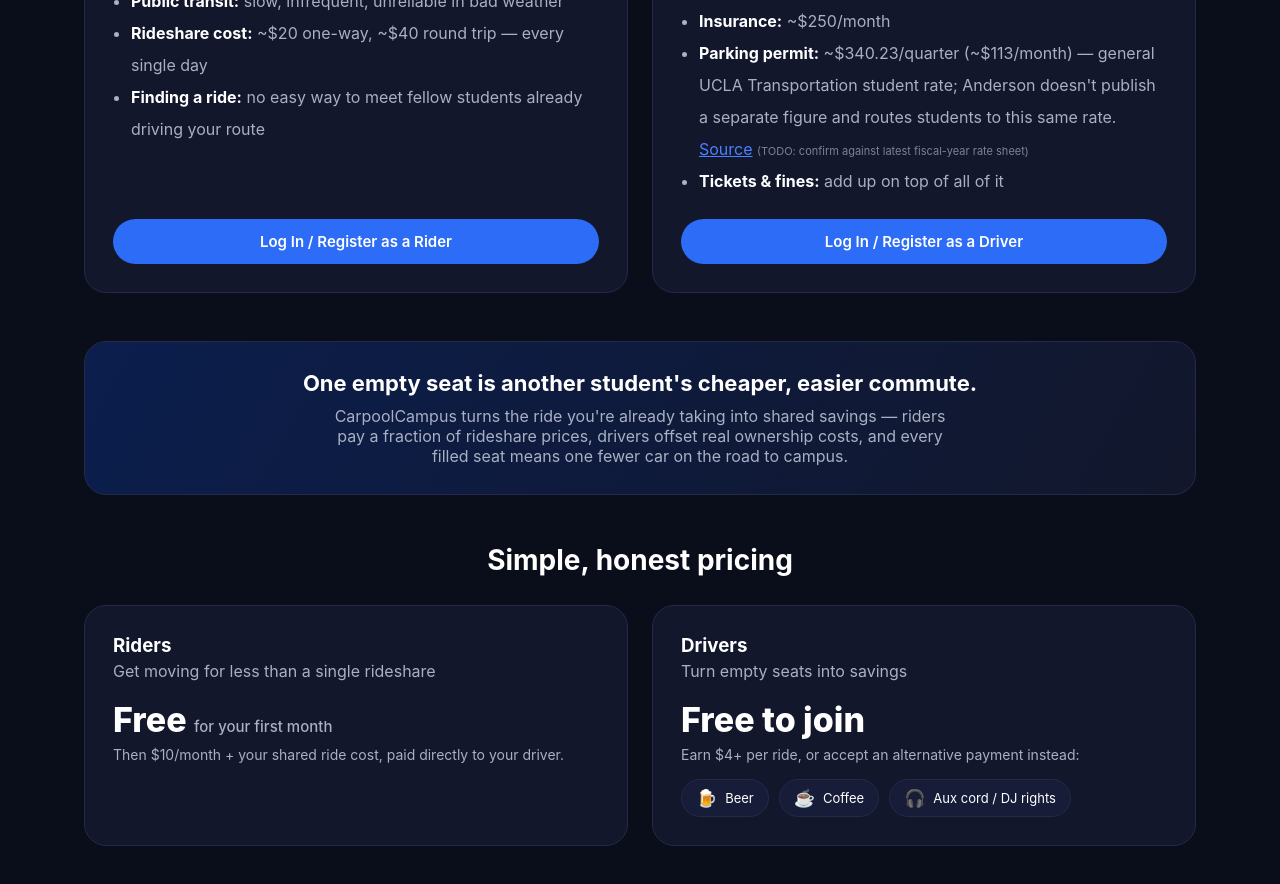
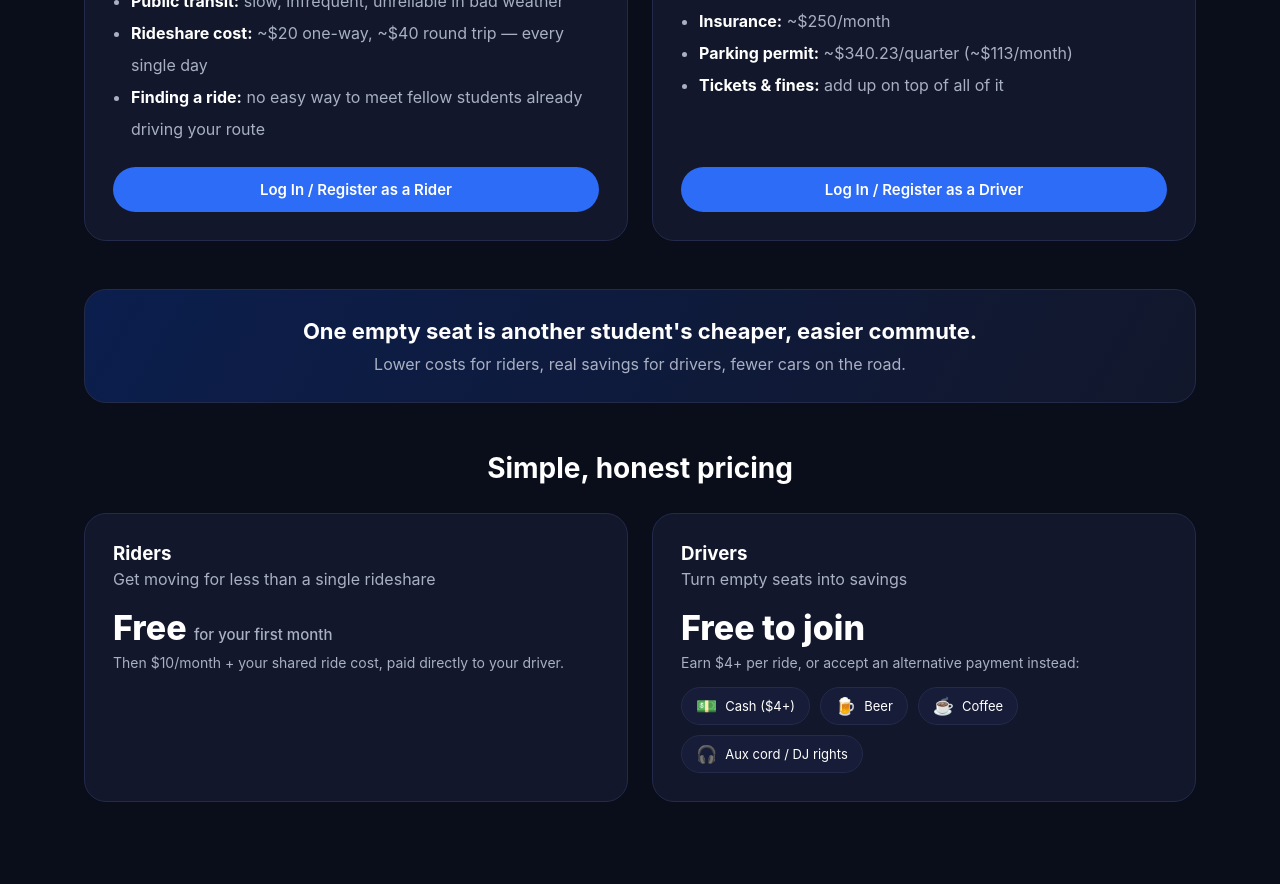
Before and after one commit to tommasocastelli1102/carpoolcampus, a React (Vite) app in the folder frontend/: page /home in a window 1280 px wide. Shown: the part 620-1504 px from the top of the page. Built offline with nearby package versions, Linux system fonts and the light colour scheme; no server answers.

Commit message:
Home page copy cleanup
- Drop the parking-permit citation/TODO text, keep just the figure.
- Add a cash payment pill ($4+) to the driver pricing icons.
- Shorten the value-proposition banner to one line.

```diff
--- a/frontend/src/pages/Home.jsx
+++ b/frontend/src/pages/Home.jsx
@@ -93,18 +93,7 @@
                 <strong style={{ color: "var(--text)" }}>Insurance:</strong> ~$250/month
               </li>
               <li>
-                <strong style={{ color: "var(--text)" }}>Parking permit:</strong> ~$340.23/quarter (~$113/month) — general
-                UCLA Transportation student rate; Anderson doesn't publish a separate figure and routes
-                students to this same rate.{" "}
-                <a
-                  href="https://transportation.ucla.edu/campus-parking/ucla-parking-rates-and-fees"
-                  target="_blank"
-                  rel="noreferrer"
-                  style={{ color: "var(--primary-hover)" }}
-                >
-                  Source
-                </a>{" "}
-                <span style={{ fontSize: 11, opacity: 0.7 }}>(TODO: confirm against latest fiscal-year rate sheet)</span>
+                <strong style={{ color: "var(--text)" }}>Parking permit:</strong> ~$340.23/quarter (~$113/month)
               </li>
               <li>
                 <strong style={{ color: "var(--text)" }}>Tickets &amp; fines:</strong> add up on top of all of it
@@ -130,9 +119,7 @@
         >
           <h3 style={{ fontSize: 22, marginBottom: 10 }}>One empty seat is another student's cheaper, easier commute.</h3>
           <p className="muted" style={{ maxWidth: 640, marginInline: "auto" }}>
-            CarpoolCampus turns the ride you're already taking into shared savings — riders pay a
-            fraction of rideshare prices, drivers offset real ownership costs, and every filled
-            seat means one fewer car on the road to campus.
+            Lower costs for riders, real savings for drivers, fewer cars on the road.
           </p>
         </div>
       </section>
@@ -157,6 +144,7 @@
               Earn $4+ per ride, or accept an alternative payment instead:
             </p>
             <div className="row" style={{ gap: 10, flexWrap: "wrap" }}>
+              <PaymentPill icon="💵" label="Cash ($4+)" />
               <PaymentPill icon="🍺" label="Beer" />
               <PaymentPill icon="☕" label="Coffee" />
               <PaymentPill icon="🎧" label="Aux cord / DJ rights" />
```
